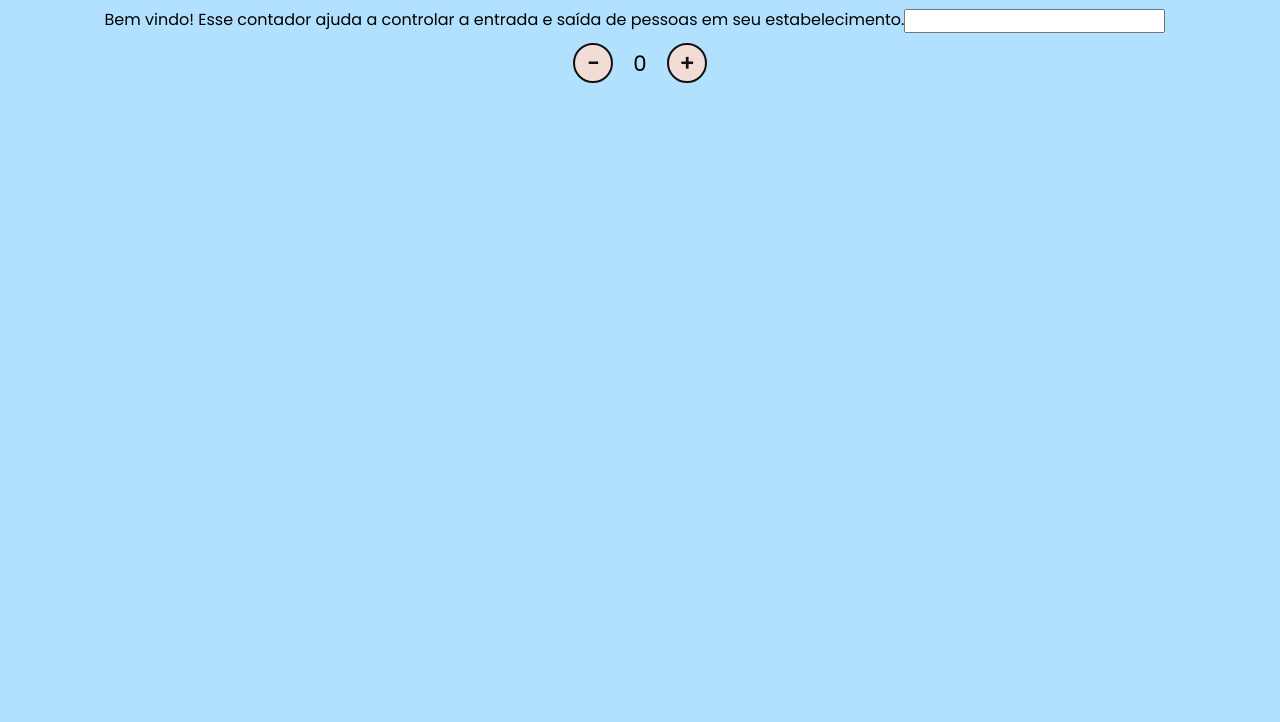
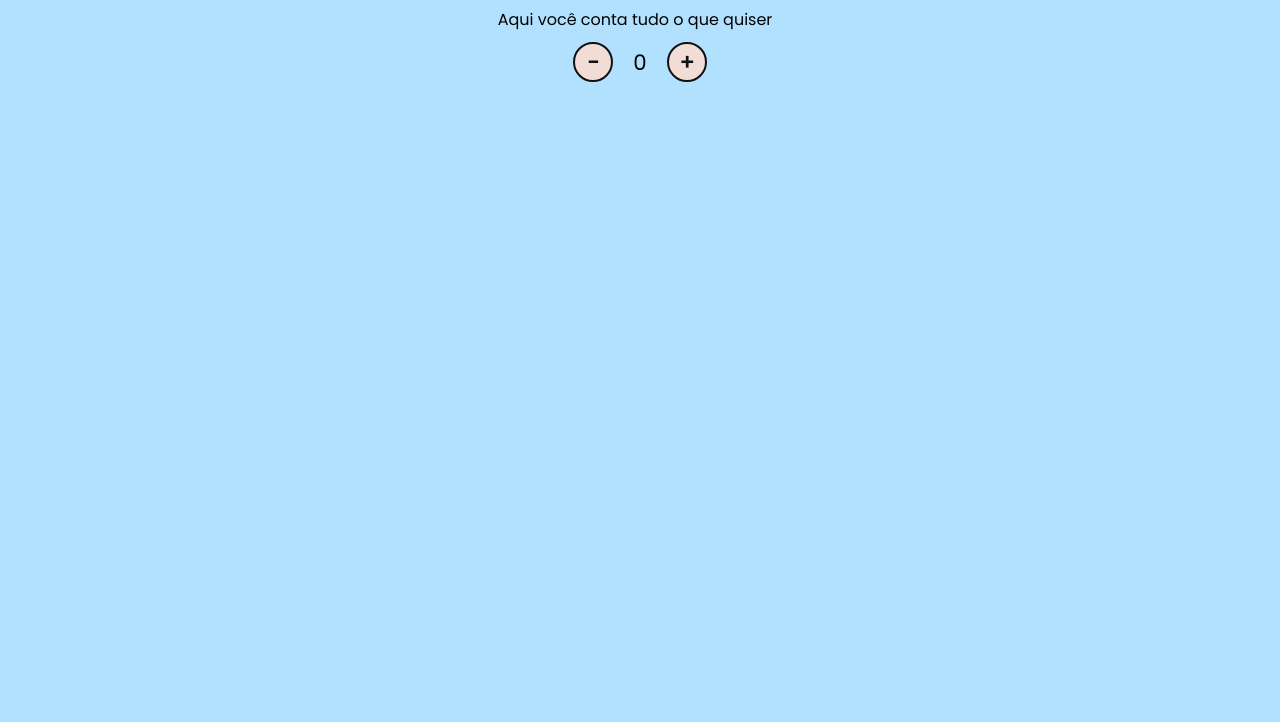
Before and after one commit to henrioliveira/counter, a plain HTML site: page index.html in a window 1280 px wide. Shown: the part 78-800 px from the top of the page. Drawn offline with Linux system fonts and the light colour scheme.

Commit message:
Fix Css bugs

```diff
--- a/index.html
+++ b/index.html
@@ -15,18 +15,15 @@
     </div>
     <section id="main-section">
         <div class="description">
-            <p>Bem vindo! Esse contador ajuda a controlar a entrada e saída de pessoas em seu estabelecimento.</p>
-            <form>
-                <input type="number" name="capacidade" value="Capacidade Total">
-            </form>
+            <p>Aqui você conta tudo o que quiser</p>
         </div>
-            <div id="counter">
-                <button name="subtrair" onclick="decrement()">-</button>
-                <span id="currentNumber">0</span>
-                <button name="adicionar" onclick="increment()">+</button>
-            </div>
+        <div id="counter">
+            <button name="subtrair" onclick="decrement()">-</button>
+            <span id="currentNumber">0</span>
+            <button name="adicionar" onclick="increment()">+</button>
+        </div>
     </section>
-    <script src="assets/js/script"></script>
+    <script src="assets/js/scripts.js"></script>
 </body>
 
 </html>
```
